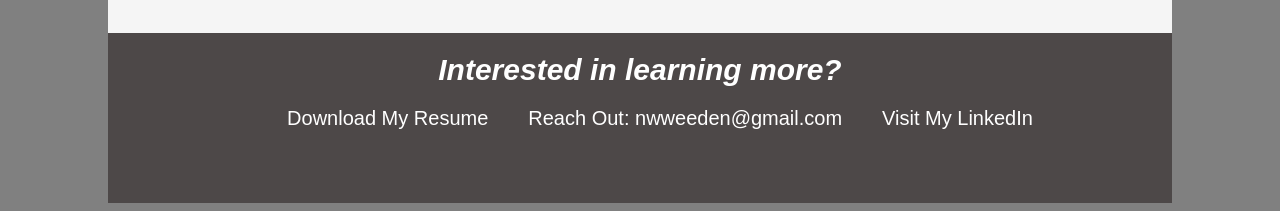
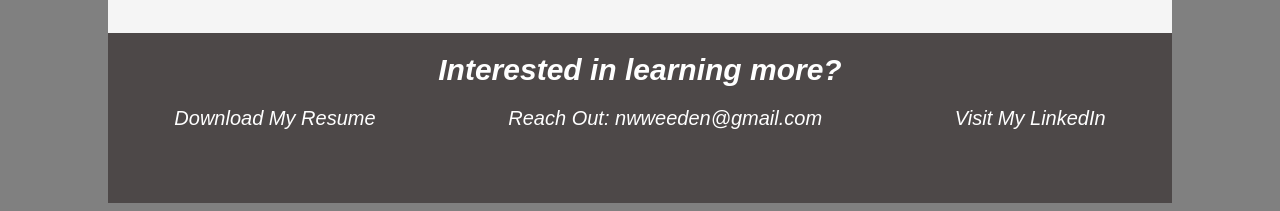
Before and after one commit to nwweeden/Personal_Website, a plain HTML site: page index.html in a window 1280 px wide. Shown: the part 2254-2465 px from the top of the page. Drawn offline with Linux system fonts and the light colour scheme.

Commit message:
tweak mobile

```diff
--- a/Personal_Site.css
+++ b/Personal_Site.css
@@ -36,10 +36,6 @@ header * {
     display: flex;
     flex-direction: row;
     list-style-type: none;
-}
-
-.nav > li {
-    padding-left: 30px;
 }
 
 .nav li a {
@@ -129,48 +125,48 @@ header * {
     font-size: 20px;
 }
 
-.contact {
+footer {
     background-color:rgb(77, 72, 72);
     height: 150px;
     padding-top: 20px;
-    font-size: 20px;
-}
-
-.contact div {
     font-size: 30px;
     font-weight: bold;
     font-style: italic;
-}
-
-.contact > * {
     text-align: center;
     color: white;
 }
 
-.contact ul {
+.contact {
     display: flex;
     flex-direction: row;
     list-style-type: none;
-    justify-content: center;
+    margin-left: 0px;
+    justify-content: space-around;
+    font-size: 20px;
+    font-weight: normal;
+    margin-top: 20px;
 }
 
-.contact li {
-    padding-left: 20px;
-    padding-right: 20px;
-}
-
-.contact li a {
+.contact div a {
     color: white;
     text-decoration: none;
 }
 
-@media (max-width: 750px){
+@media (max-width: 650px){
+
     .title{
         font-size: 15px;
     }
     .all {
         margin-left: 0px;
         margin-right: 0px;
+    }
+    header * {
+        margin-right: 2px;
+        margin-left: 2px;
+    }
+    .opening {
+        height: 90vh;
     }
     .opening .quote {
         font-size: 10px;
@@ -191,10 +187,13 @@ header * {
         width: 50%;
         height: 50%;
     }
-    .contact {
+    .background ul {
+        width: 80%;
+    }
+    .contact div{
         font-size: 10px;
     }
-    .contact div {
+    footer {
         font-size: 15px;
     }
 }
--- a/index.html
+++ b/index.html
@@ -62,15 +62,15 @@
                 </ul>
             </div>
         </div>
-        <div class = "contact">
+        <footer>
             <a name="contact"></a>
             <div>Interested in learning more?</div>
-            <ul>
-                <li><a href="https://github.com/nwweeden/Personal_Website/raw/master/NicholasWeedenResume2019.pdf" >Download My Resume </a></li>
-                <li>Reach Out: nwweeden@gmail.com</li>
-                <li> <a href="https://www.linkedin.com/in/nicholas-weeden/">Visit My LinkedIn</a></li>
-            </ul>
-        </div>
+            <div class = "contact">
+                <div><a href="https://github.com/nwweeden/Personal_Website/raw/master/NicholasWeedenResume2019.pdf" >Download My Resume </a></div>
+                <div>Reach Out: nwweeden@gmail.com</div>
+                <div> <a href="https://www.linkedin.com/in/nicholas-weeden/">Visit My LinkedIn</a></div>
+            </div>
+        </footer>
     </div>
 </body>
 </html>
```
